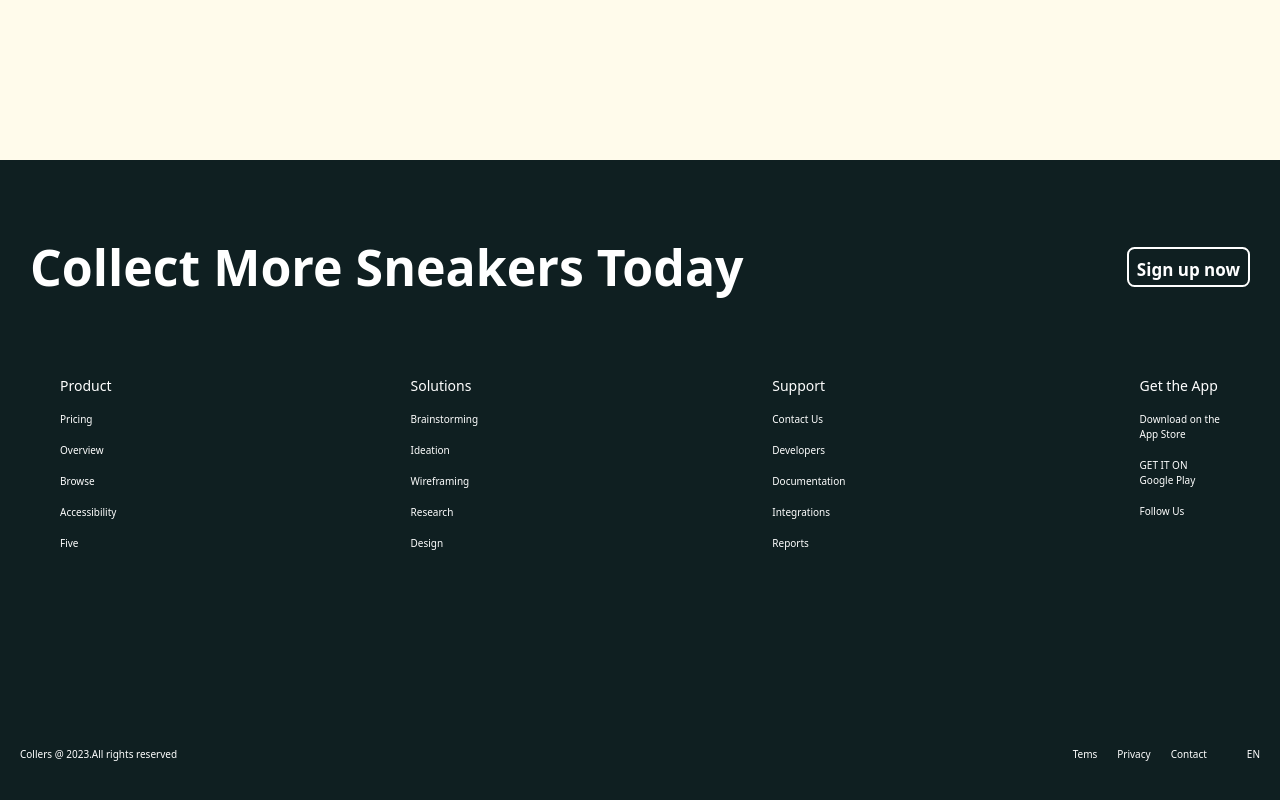
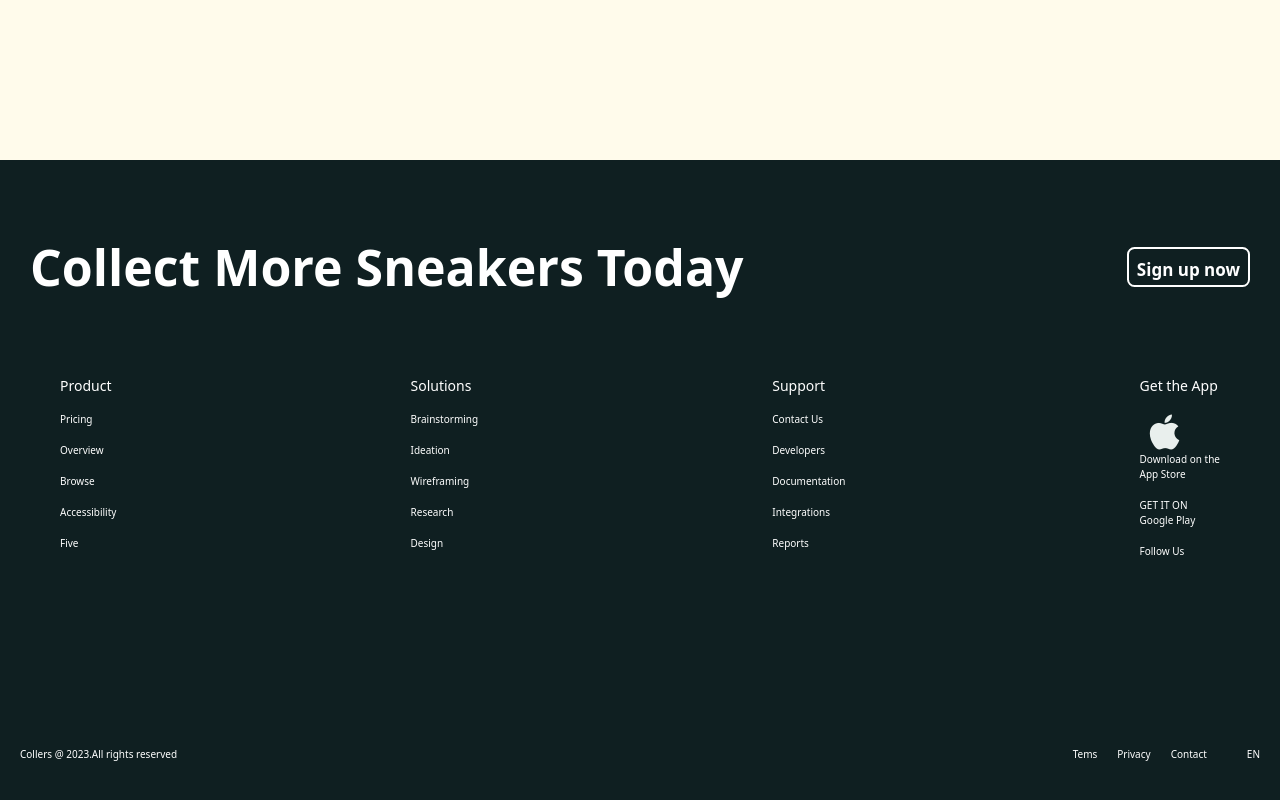
Before and after one commit to Worketyamo-Students/group2, a plain HTML site: page assini.html in a window 1280 px wide. Shown: the part 2251-3051 px from the top of the page. Drawn offline with Linux system fonts and the light colour scheme.

Commit message:
ajout de l'icone de apple

```diff
--- a/assini.html
+++ b/assini.html
@@ -232,7 +232,7 @@
       <div>
         <h3 class="font-[500] text-[1.4rem]">Get the App</h3>
         <div class="">
-         <span></span>
+         <span><i class="fa-brands fa-apple" style="color: rgb(233, 239, 237); font-size: 4rem;"></i></span>
          <h5>Download on the</h5>
          <h3>App Store</h3>
         </div>
```
